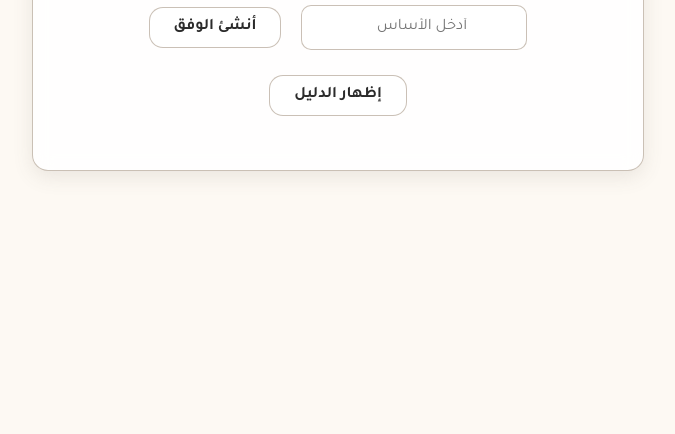
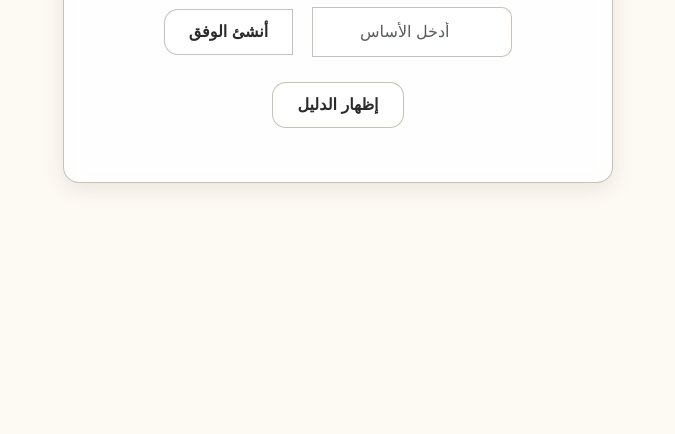
Before and after one commit to h-phsoft/jummal, a plain HTML site: page wfq-5x5.html in a window 1280 px wide. Shown: the part 366-800 px from the top of the page, without its empty margins (302-977 px from the left). Drawn offline with Linux system fonts and the light colour scheme.

Commit message:
By Haytham

```diff
--- a/assets/css/style.css
+++ b/assets/css/style.css
@@ -220,6 +220,7 @@ input.form-control:focus {
 }
 
 /* ========== Magic Cell Types ========== */
+/*
 .key {
   background-color: #ffc107 !important;
   border-color: #ff9800;
@@ -237,14 +238,13 @@ input.form-control:focus {
   border-color: #4caf50;
   color: #000;
 }
-
+*/
 .fraction-fix {
   background-color: #d1a8f5 !important;
   border-color: #9c27b0;
   color: #000;
   font-weight: bold;
 }
-
 /* ========== Result Section (Magic Squares) ========== */
 .result-section {
   margin-top: 30px;
--- a/wfq-5x5.html
+++ b/wfq-5x5.html
@@ -4,8 +4,10 @@
     <meta charset="UTF-8">
     <meta name="viewport" content="width=device-width, initial-scale=1.0">
     <title>تعمير الوفق المخمس</title>
-    <link href="https://fonts.googleapis.com/css2?family=Tajawal:wght@400;600;700;800;900&display=swap" rel="stylesheet">
-
+    <link href="assets/vendors/bootstrap/css/bootstrap.rtl.min.css" rel="stylesheet">
+    <link href="assets/vendors/bootstrap/bootstrap-icons/bootstrap-icons.min.css" rel="stylesheet">
+    <link href="assets/vendors/bootstrap/ph-bootstrap-colors.css" rel="stylesheet">
+    <link href="assets/css/style.css" rel="stylesheet">
     <style>
       /* ========================================
          تطبيق الـ CSS الخاص بك مباشرة هنا
@@ -212,6 +214,11 @@
       </div>
     </div>
 
+    <!-- jQuery + Bootstrap JS -->
+    <script src="assets/vendors/jquery/jquery.min.js"></script>
+    <script src="assets/vendors/bootstrap/js/bootstrap.bundle.min.js"></script>
+    <!-- SheetJS for Excel export -->
+    <script src="assets/vendors/sheetjs/xlsx.full.min.js"></script>
     <script>
         function generateMagicSquare5x5() {
           const baseValue = parseInt(document.getElementById('baseValue').value);
```
Lines whose indentation alone changed are shown as unchanged.
